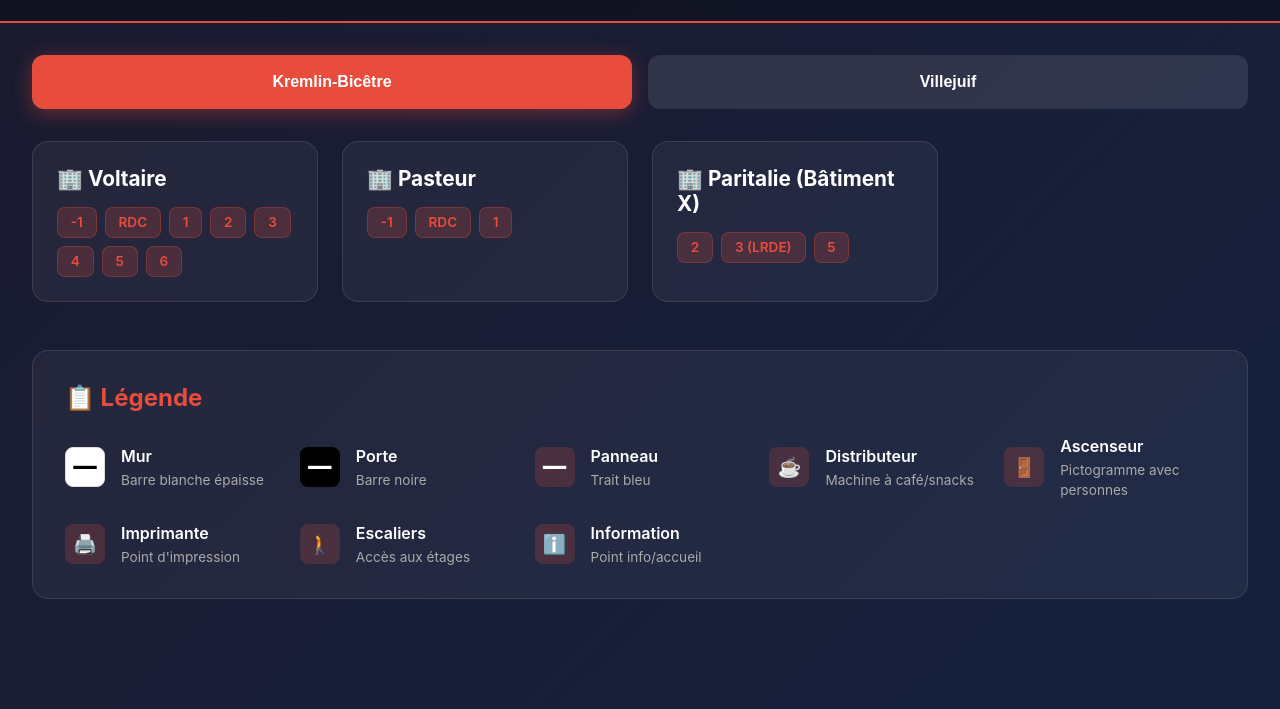
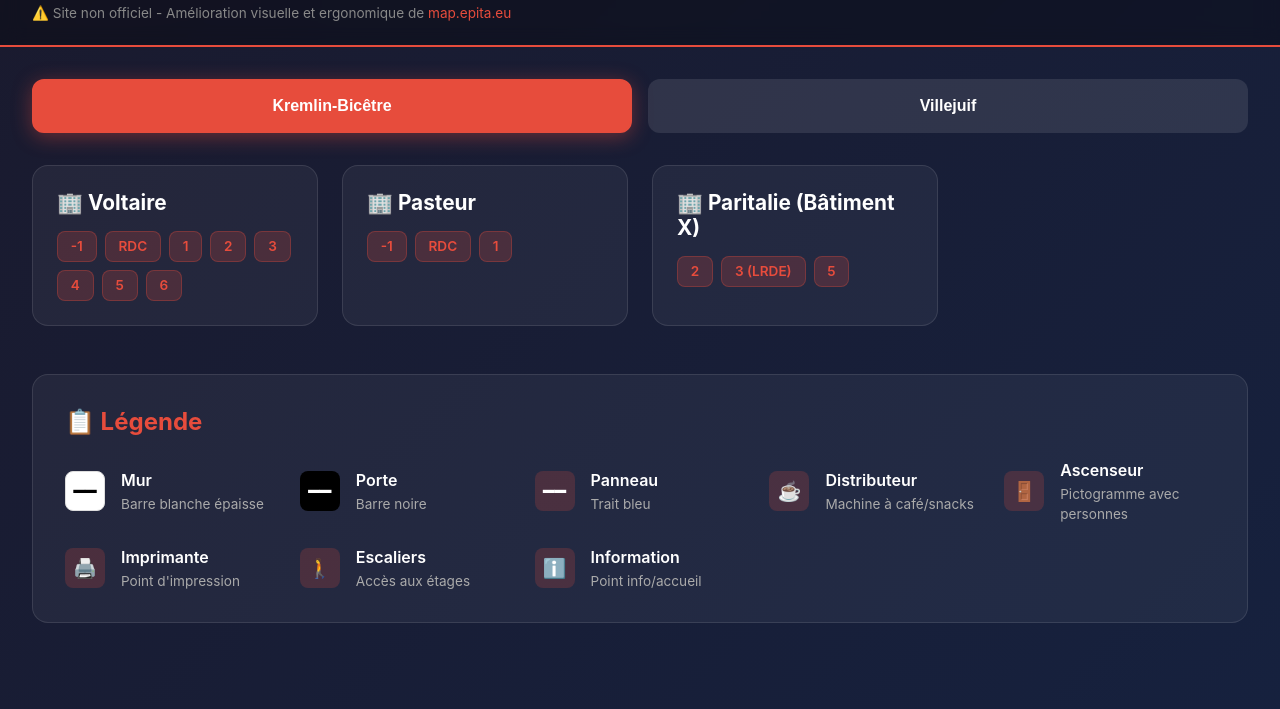
Before and after one commit to realone852147/epimap, a plain HTML site: page index.html in a window 1280 px wide. Shown: the part 91-800 px from the top of the page. Drawn offline with Linux system fonts and the light colour scheme.

Commit message:
Update index.html

```diff
--- a/index.html
+++ b/index.html
@@ -385,6 +385,9 @@
     <header>
         <h1>🗺️ Epimap</h1>
         <p class="subtitle">Plans interactifs des campus EPITA • Contact: <a href="mailto:map@epita.eu">map@epita.eu</a></p>
+        <p class="subtitle" style="margin-top: 0.5rem; color: #888; font-size: 0.85rem;">
+            ⚠️ Site non officiel - Amélioration visuelle et ergonomique de <a href="https://map.epita.eu/" target="_blank">map.epita.eu</a>
+        </p>
     </header>
 
     <div class="container">
```
